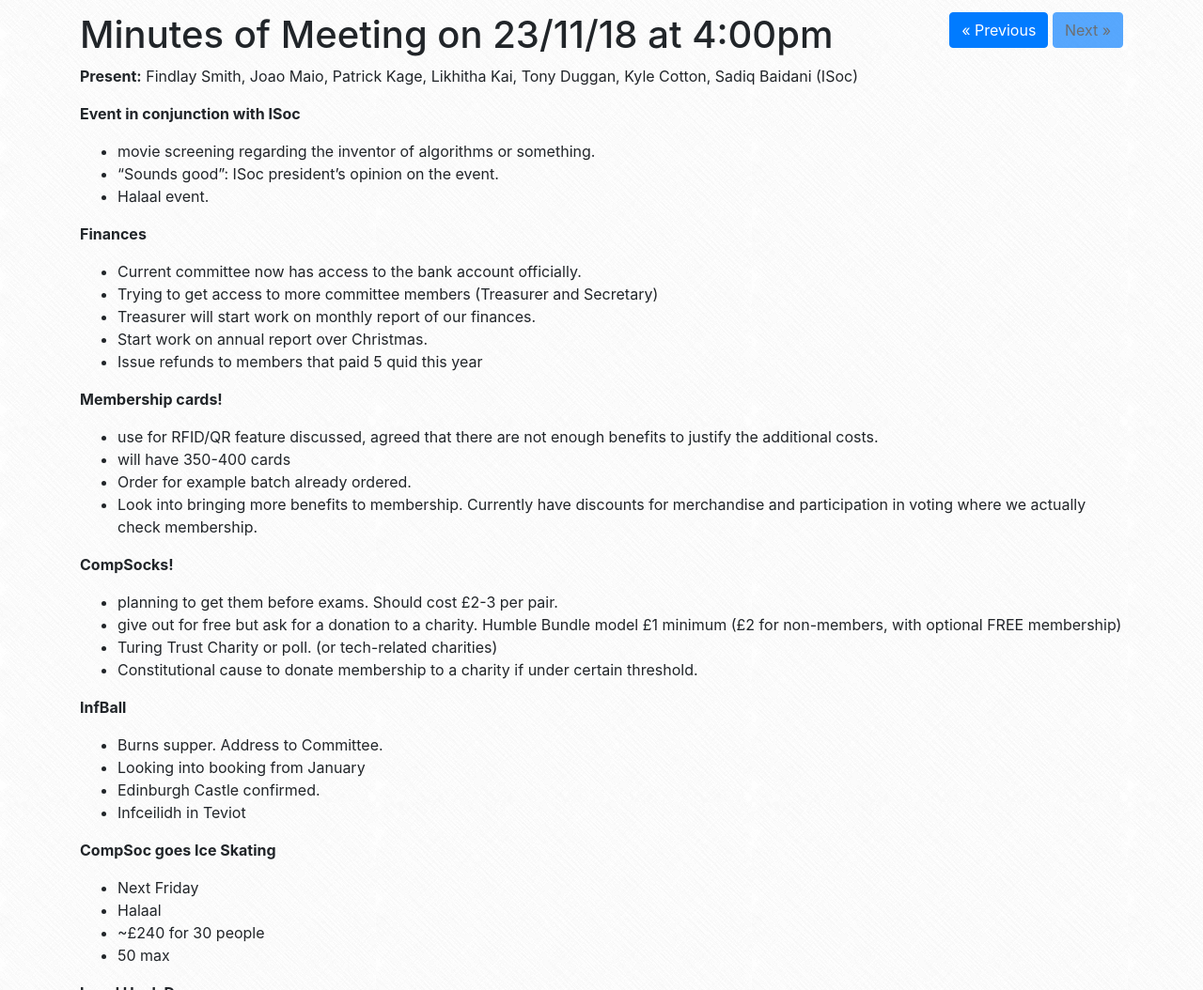
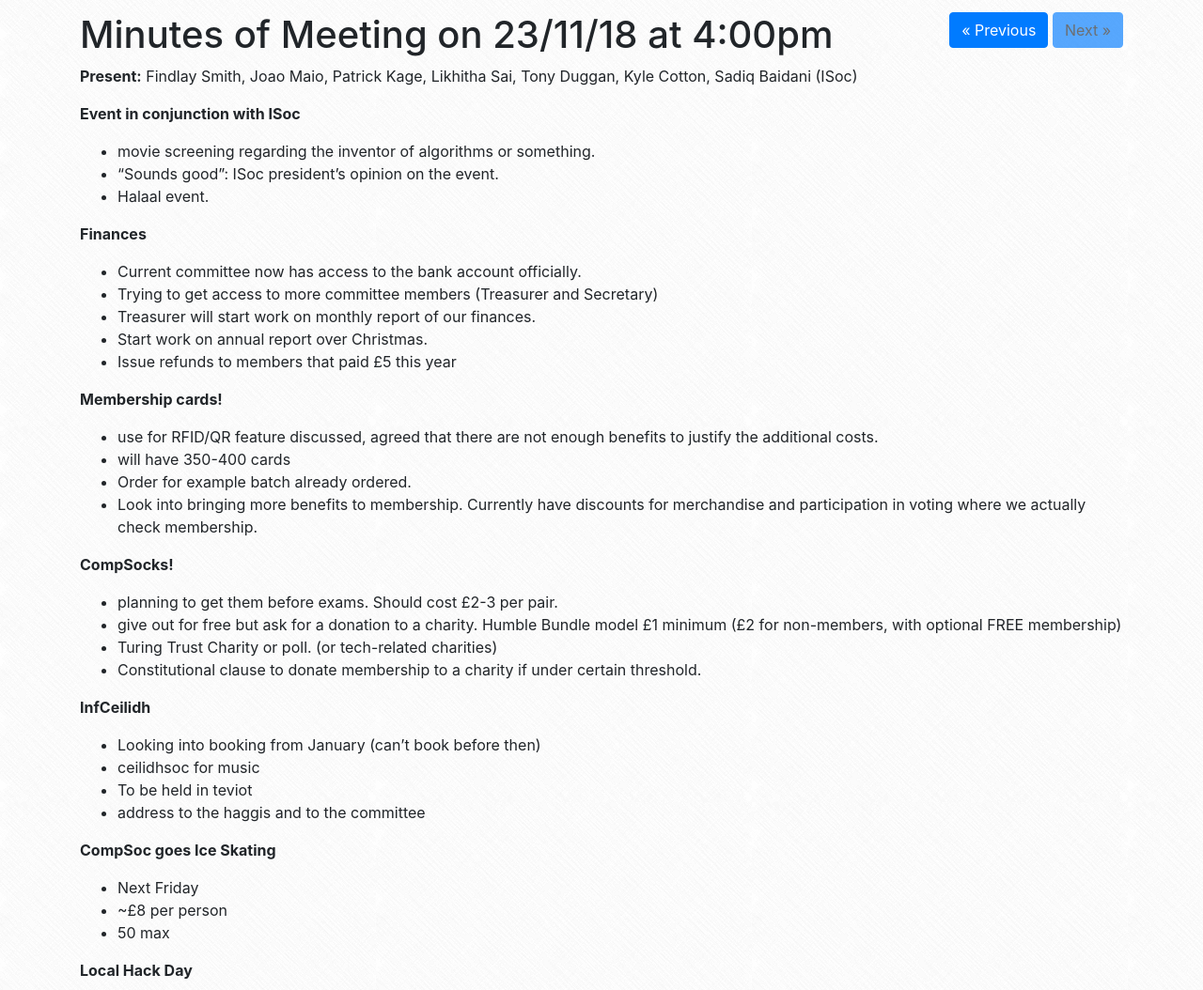
Before and after one commit to compsoc-edinburgh/website, a Jekyll site: the page built from _minutes/2018-11-23.md, in a window 1280 px wide and 1400 px high. Shown: the part 346-1400 px from the top of the window at 94% size. Built offline with Jekyll 4.4.1, drawn with Linux system fonts in a browser that asks for light colours; nearby versions of some CDN libraries; some of the changed text lies outside the part shown.

Commit message:
update minutes as I made the mistake of trusting rokas

```diff
--- a/_minutes/2018-11-23.md
+++ b/_minutes/2018-11-23.md
@@ -3,7 +3,7 @@ date: 2018-11-23  4pm
 ---
 
 **Present:**
-Findlay Smith, Joao Maio, Patrick Kage, Likhitha Kai, Tony Duggan, Kyle Cotton, Sadiq Baidani (ISoc)
+Findlay Smith, Joao Maio, Patrick Kage, Likhitha Sai, Tony Duggan, Kyle Cotton, Sadiq Baidani (ISoc)
 
 
 **Event in conjunction with ISoc**
@@ -16,7 +16,7 @@ Findlay Smith, Joao Maio, Patrick Kage, Likhitha Kai, Tony Duggan, Kyle Cotton,
 - Trying to get access to more committee members (Treasurer and Secretary)
 - Treasurer will start work on monthly report of our finances.
 - Start work on annual report over Christmas.
-- Issue refunds to members that paid 5 quid this year
+- Issue refunds to members that paid £5 this year
 
 **Membership cards!**
 - use for RFID/QR feature discussed, agreed that there are not enough benefits to justify the additional costs.
@@ -28,24 +28,20 @@ Findlay Smith, Joao Maio, Patrick Kage, Likhitha Kai, Tony Duggan, Kyle Cotton,
 - planning to get them before exams. Should cost £2-3 per pair.
 - give out for free but ask for a donation to a charity. Humble Bundle model £1 minimum (£2 for non-members, with optional FREE membership)
 - Turing Trust Charity or poll. (or tech-related charities)
-- Constitutional cause to donate membership to a charity if under certain threshold.
+- Constitutional clause to donate membership to a charity if under certain threshold.
 
-**InfBall**
-- Burns supper. Address to Committee.
-- Looking into booking from January
-- Edinburgh Castle confirmed.
-- Infceilidh in Teviot
+**InfCeilidh**
+- Looking into booking from January (can't book before then)
+- ceilidhsoc for music
+- To be held in teviot
+- address to the haggis and to the committee
 
 **CompSoc goes Ice Skating**
 - Next Friday
-- Halaal
-- ~£240 for 30 people
+- ~£8 per person
 - 50 max
 
 **Local Hack Day**
 - prize along with certificate for winners
 - talk with Viktorija from previous CompSoc leadership about previous LHD
 - advertise more
-
-**Etc**
-- Homebaked cookies!
```
